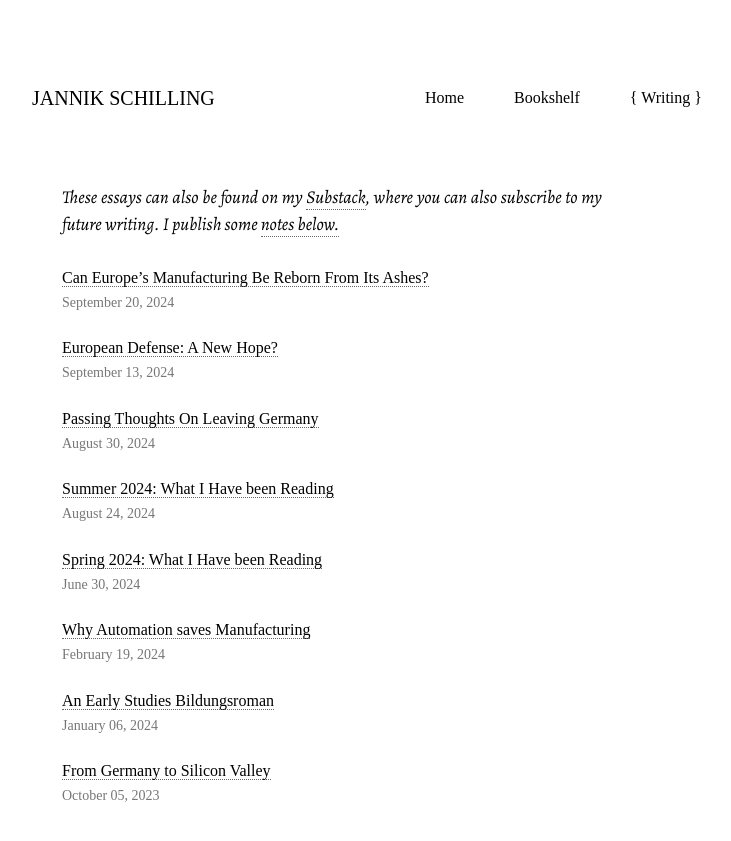
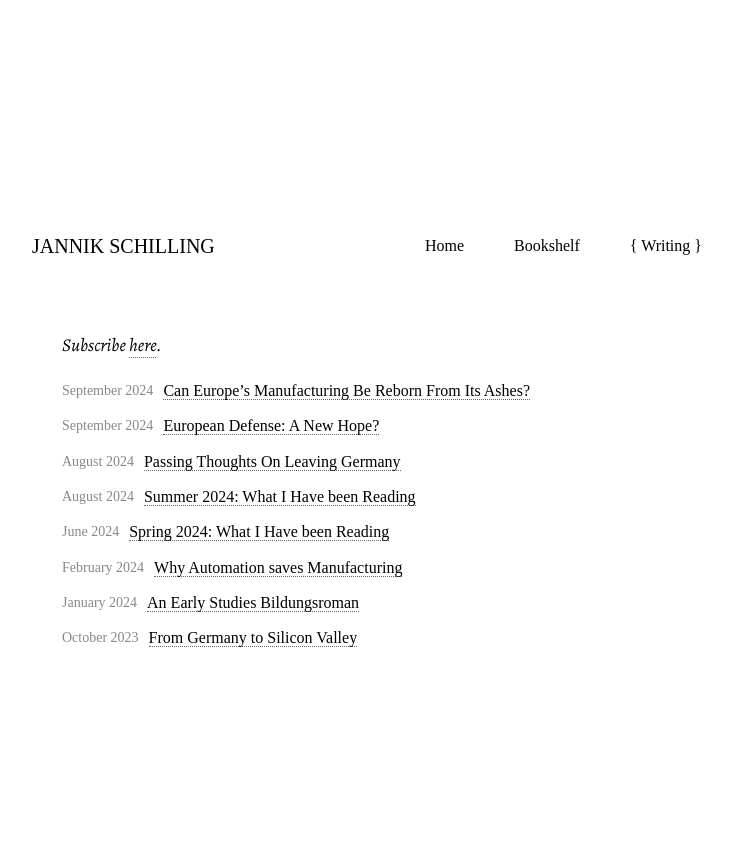
Before and after one commit to jannikls/jannikls.github.io, a Jekyll site: the page built from writing.html, in a window 1280 px wide. Shown: the top 841 px of the page, without its empty margins (273-1004 px from the left). Built offline with Jekyll 4.4.1, drawn with Linux system fonts in a browser that asks for light colours; some web fonts are replaced; comment, search, counter and statistics services are not loaded.

Commit message:
minor changes

```diff
--- a/assets/css/page-default.css
+++ b/assets/css/page-default.css
@@ -787,3 +787,26 @@ body {
     margin: 0 -5px;
   }
 }
+
+.post-container {
+  display: inline-flex;
+  align-items: center;
+  margin-bottom: 10px;
+  font-family: inherit; /* Keep your site's font */
+}
+.post-date {
+  font-size: 14px;
+  color: #888; /* Light grey */
+  margin-right: 10px; /* Spacing between date and title */
+  white-space: nowrap; /* Prevent date from wrapping to a new line */
+}
+.post-title {
+  font-size: 16px;
+  margin: 0;
+  line-height: 1.4;
+  display: inline;
+}
+.post-title a {
+  color: #000;
+  text-decoration: none;
+}
--- a/writing.html
+++ b/writing.html
@@ -2,19 +2,17 @@
 title: The Schilling Point
 layout: page-template
 ---
-<p><i>These essays can also be found on my <a href="https://theschillingpoint.com/subscribe">Substack</a>, where you can also subscribe to my future writing. I publish some <a href="#notes">notes below.</a></i></p>
+<p><i>Subscribe <a href="https://www.theschillingpoint.com/subscribe">here</a>.</i></p>
 
 {% for post in site.posts %}
-
-<article>
-  <h4>
-    <a href="{{ post.url }}" style="color: #000; text-decoration: none;">
-      {{ post.title }}
-    </a>
+<div class="post-container">
+  <div class="post-date">
+    <time datetime="{{ post.date | date: "%Y-%m-%d" }}">{{ post.date | date: "%B %Y" }}</time>
+  </div>
+  <h4 class="post-title">
+    <a href="{{ post.url }}">{{ post.title }}</a>
   </h4>
-  <div class="date-tag" style="margin-top: -20px;">
-  <time datetime="{{ post.date | date: "%Y-%m-%d" }}">{{ post.date | date: "%B %d, %Y" }}</time></div>
-</article>
+</div>
 {% endfor %}
  <!--
 <h2 style="padding-top: 30px;">Notes</h2>
```
Also changed, not shown: index.md (+1 -1 lines).
